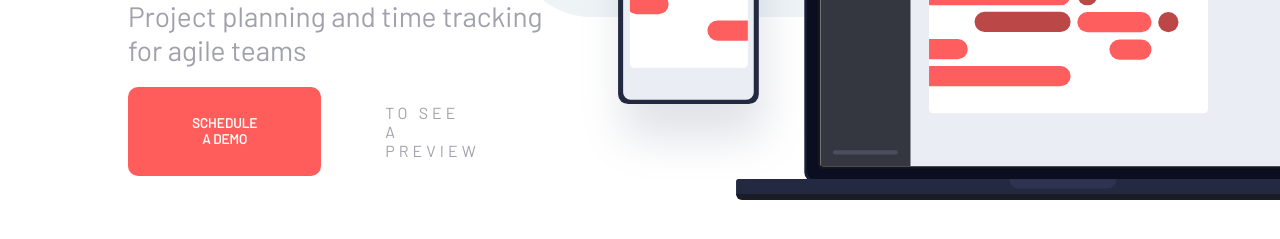
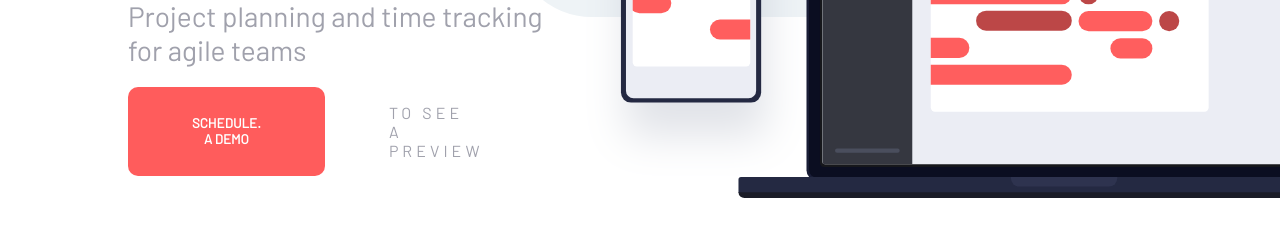
Before and after one commit to therainmaiker/C2N3, a website: page index.html in a window 1280 px wide. Shown: the part 383-622 px from the top of the page. Drawn offline with nearby package versions, Linux system fonts and the light colour scheme.

Commit message:
done
done

```diff
--- a/index.html
+++ b/index.html
@@ -106,7 +106,7 @@
 
           <div class="text__button">
             <button class="text__button--btn">
-              <a href="#"> Schedule a demo </a>
+              <a href="#"> Schedule. a demo </a>
             </button>
 
             <p class="preview">to see a preview</p>
```
